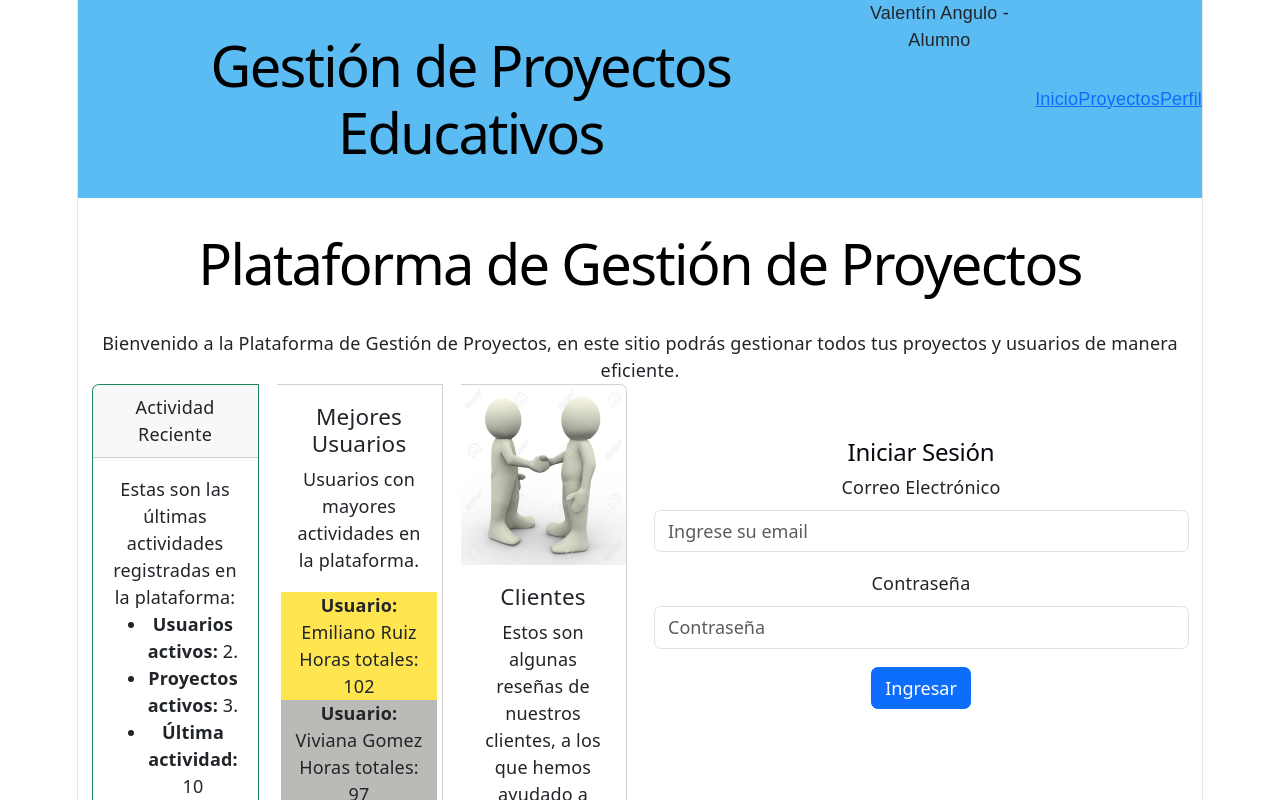
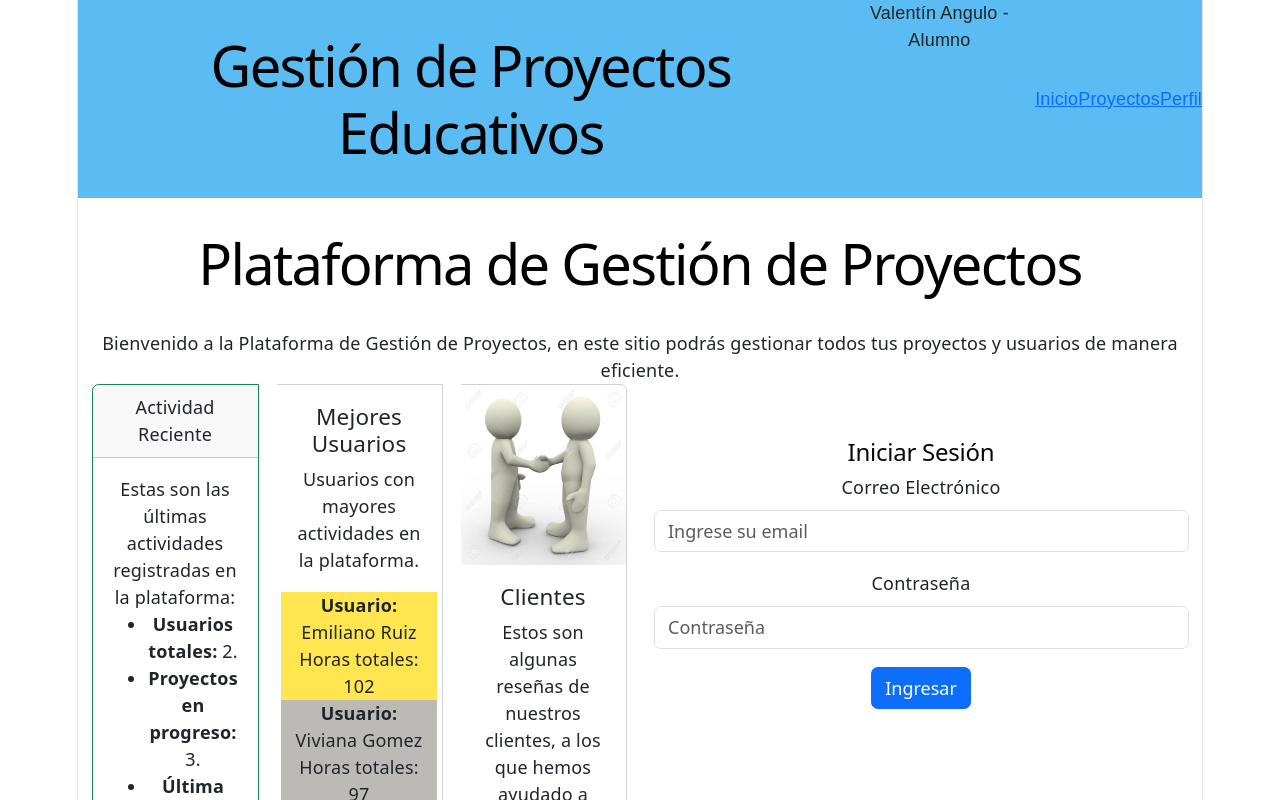
Before and after one commit to slendertroll777/pv_tp3_grupo2, a React (Vite) app: page / in a window 1280 px wide. Shown: the top 800 px of the page. Built offline with nearby package versions, Linux system fonts and the light colour scheme.

Commit message:
modificacion actividadCard - Angulo

```diff
--- a/src/components/actividadCard.jsx
+++ b/src/components/actividadCard.jsx
@@ -1,7 +1,10 @@
 import Card from 'react-bootstrap/Card';
 import Button from 'react-bootstrap/Button';
+import '../services/usuarioService'
 
 function ActividadCard() {
+
+
 
     return (
         <Card className="tarjeta-actividad" border="success" style={{ height: "100%" }}>
@@ -11,10 +14,10 @@ function ActividadCard() {
                         Estas son las últimas actividades registradas en la plataforma:
                     <ul>
                         <li>
-                            <strong>Usuarios activos: </strong> 2.
+                            <strong>Usuarios totales: </strong> 2.
                         </li>
                         <li>
-                            <strong>Proyectos activos: </strong> 3.
+                            <strong>Proyectos en progreso: </strong> 3.
                         </li>
                         <li>
                             <strong>Última actividad: </strong> 10 minutos atrás.
```
